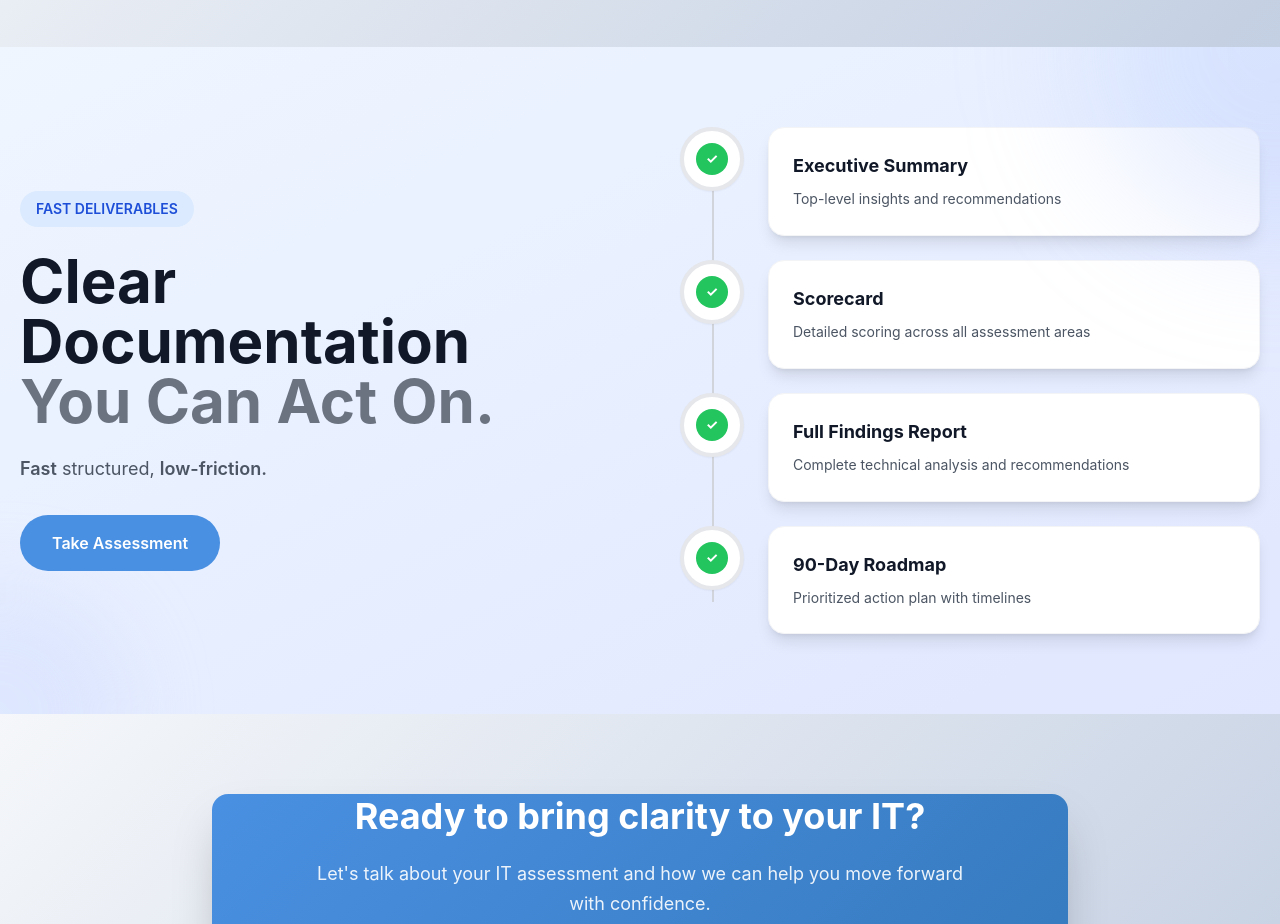
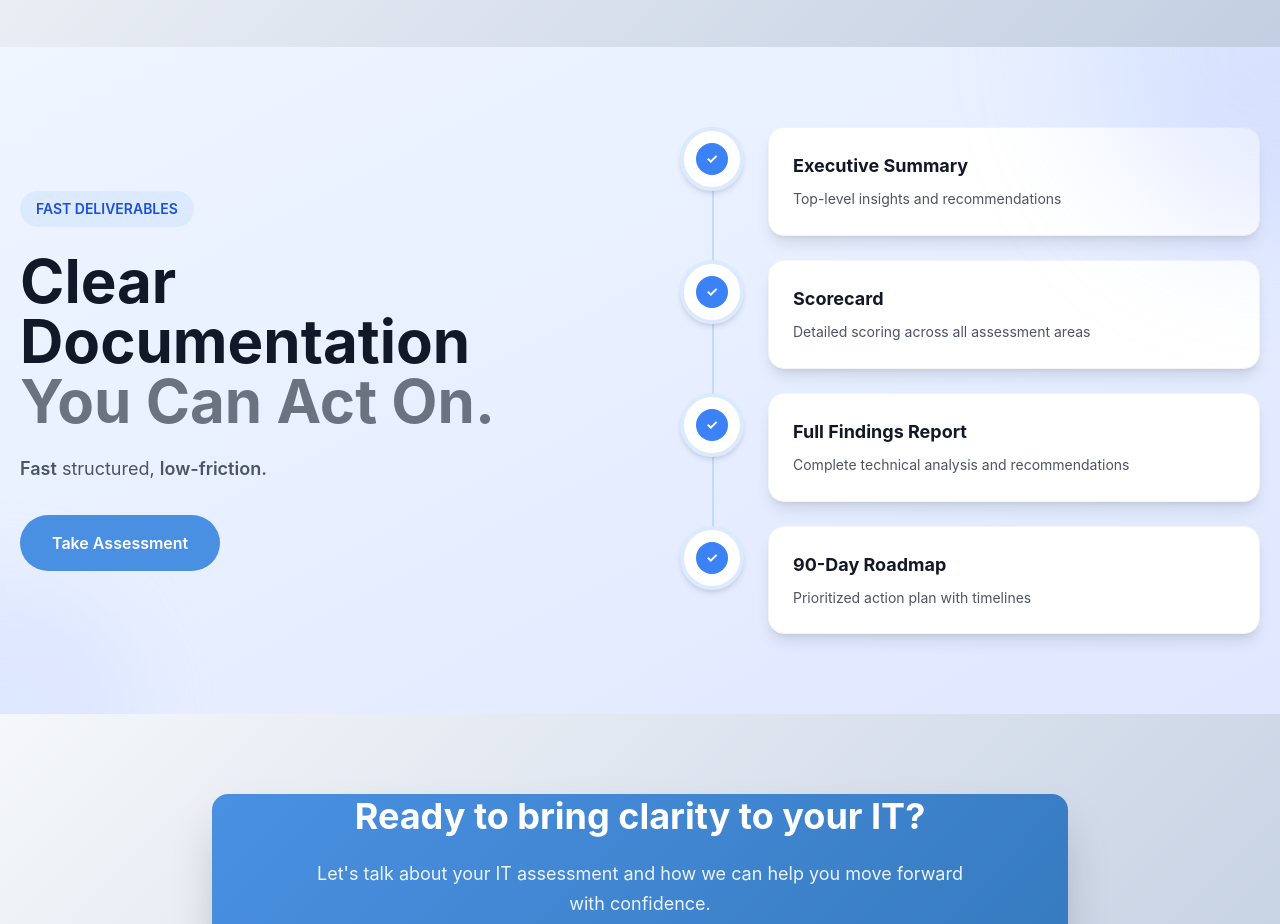
Before and after one commit to ARCHIT00004/vending-landing-page, a React (Create React App) app: page / in a window 1280 px wide. Shown: the part 2020-2944 px from the top of the page. Built offline with nearby package versions, Linux system fonts and the light colour scheme.

Commit message:
Refine DocumentationSection connecting lines to match design - blue theme

```diff
--- a/src/components/DocumentationSection.js
+++ b/src/components/DocumentationSection.js
@@ -45,15 +45,15 @@ const DocumentationSection = () => {
           {/* Right Side - Deliverables with Connecting Line */}
           <div className="relative">
             {/* Vertical Connecting Line */}
-            <div className="absolute left-8 top-8 bottom-8 w-0.5 bg-gray-300 hidden lg:block"></div>
+            <div className="absolute left-8 top-12 bottom-12 w-0.5 bg-blue-200 hidden lg:block"></div>
 
             {/* Deliverables */}
             <div className="space-y-6">
               {deliverables.map((item, index) => (
                 <div key={index} className="relative flex items-start gap-6">
                   {/* Connector Circle */}
-                  <div className="relative z-10 w-16 h-16 bg-white rounded-full border-4 border-gray-200 flex items-center justify-center flex-shrink-0 shadow-sm">
-                    <div className="w-8 h-8 bg-green-500 text-white rounded-full flex items-center justify-center text-sm font-bold">
+                  <div className="relative z-10 w-16 h-16 bg-white rounded-full border-4 border-blue-100 flex items-center justify-center flex-shrink-0 shadow-md">
+                    <div className="w-8 h-8 bg-blue-500 text-white rounded-full flex items-center justify-center text-sm font-bold">
                       ✓
                     </div>
                   </div>
@@ -66,7 +66,7 @@ const DocumentationSection = () => {
 
                   {/* Connecting Line to Next Item */}
                   {index < deliverables.length - 1 && (
-                    <div className="absolute left-8 top-16 w-0.5 h-6 bg-gray-300 hidden lg:block"></div>
+                    <div className="absolute left-8 top-16 w-0.5 h-8 bg-blue-200 hidden lg:block"></div>
                   )}
                 </div>
               ))}
```
